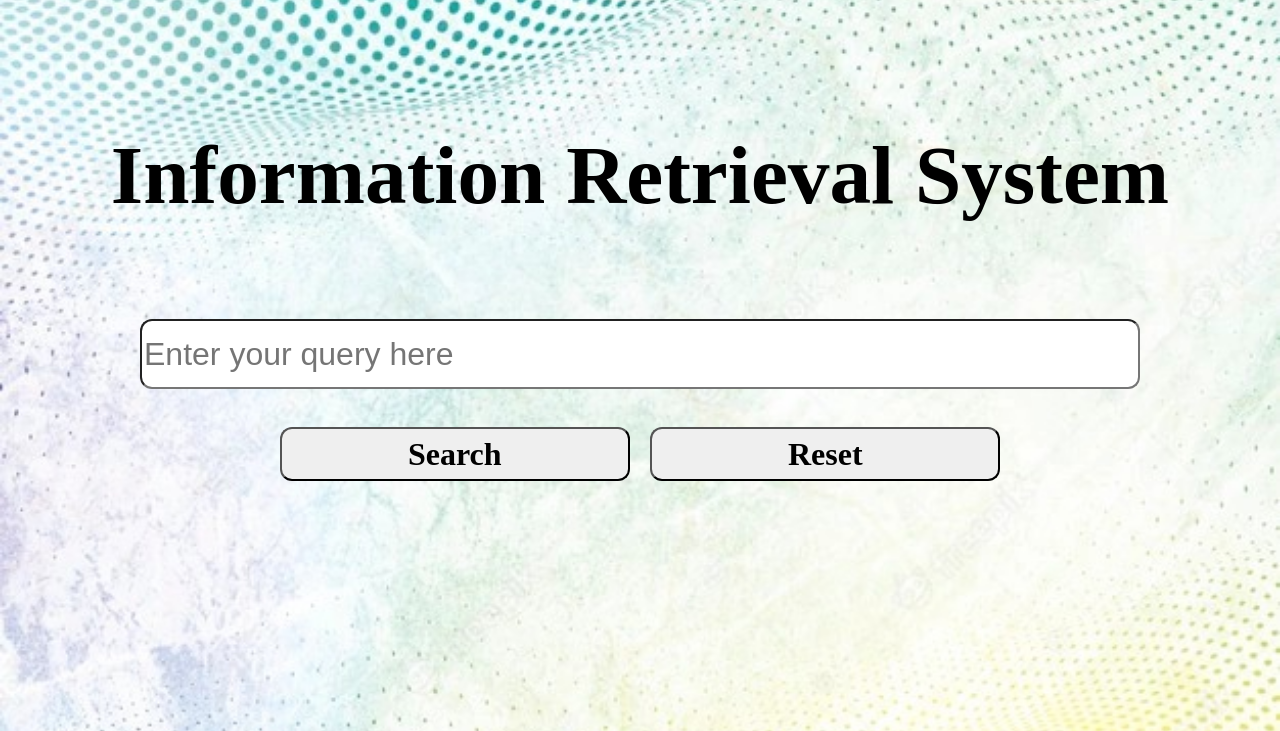
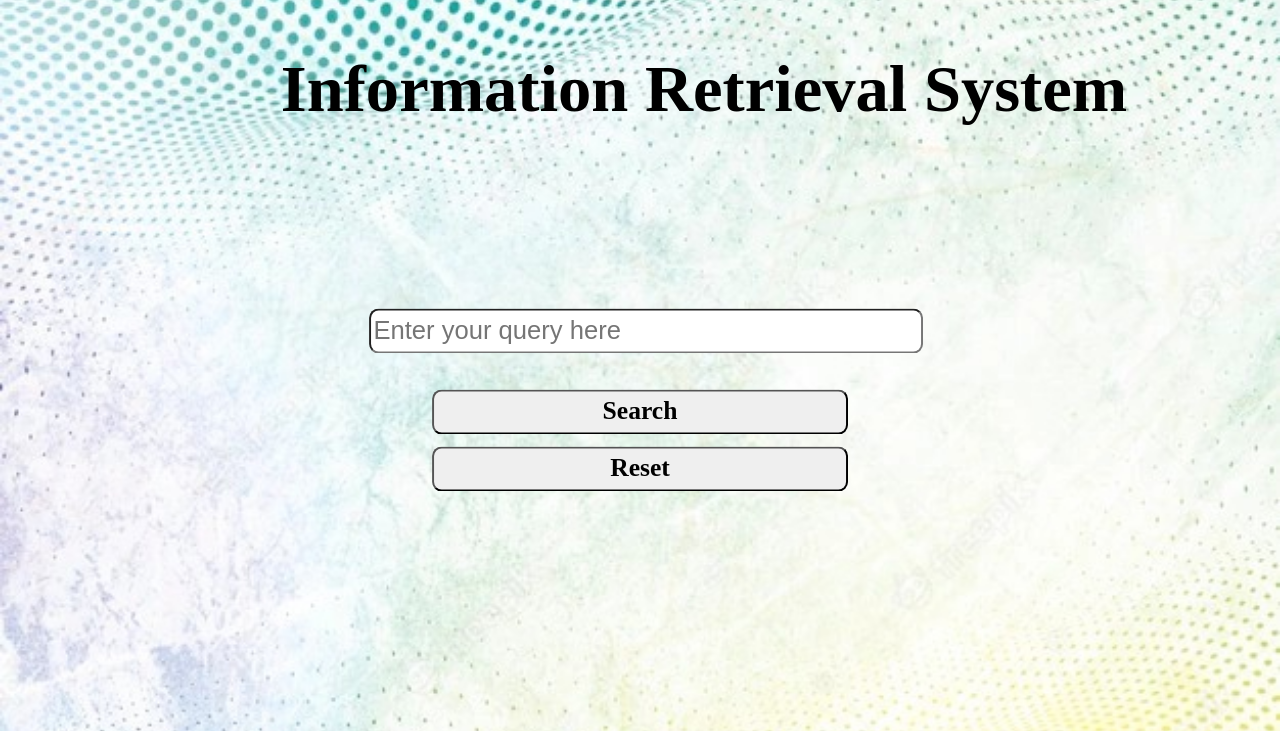
Before and after one commit to CO18350/Information_retrieval_system_SEO, a Flask app: page / in a window 1280 px wide; the page is wider, and only the part inside the window is pictured. Shown: the top 731 px of that part. Run offline with Flask 2, Linux system fonts and the light colour scheme; some libraries are stand-ins or nearby versions; some web fonts are replaced.

Commit message:
Update search.html

```diff
--- a/templates/search.html
+++ b/templates/search.html
@@ -13,6 +13,7 @@
       integrity="sha384-MCw98/SFnGE8fJT3GXwEOngsV7Zt27NXFoaoApmYm81iuXoPkFOJwJ8ERdknLPMO"
       crossorigin="anonymous"
     />
+    <meta name="viewport" content="width=device-width, initial-scale=1.0">
     <style type="text/css">
       .centered {
         position: absolute;
@@ -23,30 +24,28 @@
       }
       body {
         background: url("{{ url_for('static',filename='img/bgd12.jpg') }}")
-          /* no-repeat 0px 0px; */ no-repeat center center fixed;
+        no-repeat center center fixed;
         -webkit-background-size: cover;
         -moz-background-size: cover;
         -o-background-size: cover;
         background-size: cover;
-        /* width: 300px; */
       }
       p {
         color: black;
         font-family: Old English Text MT;
         font-weight: bold;
-        /* font-size: 2em; */
         display: inline-block;
-        font-size: 32px;
+        font-size: 1.8vw;
         transform: scale(1.3, 1.3);
       }
 
       input {
-        width: 1000px;
-        height: 70px;
-        font-size: 2rem;
+        width: 100%;
+        overflow: hidden;
+        font-size: 2vw;
         font-family: "KoHo", sans-serif;
-        margin: 0.5rem;
-        border-radius: 0.75rem;
+        margin: 0.5vw;
+        border-radius: 0.75vw;
         margin-bottom: 30px;
       }
       .author {
@@ -59,28 +58,32 @@
       .main-heading {
         margin-top: 10%;
         width: 100%;
-        font-size: 4rem;
-        text-align: center;
+        font-size: 4vw;
+        position: fixed;
+        top: 0;
+        right: 5vw;
+        left: 5vw;
+        padding: 1em 0;
+        margin: 0;
+        text-align:center;
       }
       .divrowr {
-        width: 350px;
-        /* float: right; */
-        margin: 0.5rem;
-        border-radius: 0.75rem;
+        width: 75%;
+        margin: 0.5vw;
+        border-radius: 0.75vw;
         font-family: 'Times New Roman', Times, serif;
         font-weight: bold;
         color: black;
-        font-size: 2rem;
+        font-size: 2vw;
       }
       .divrowl {
-        width: 350px;
-        /* float: left; */
-        margin: 0.5rem;
-        border-radius: 0.75rem;
+        width: 75%;
+        margin: 0.5vw;
+        border-radius: 0.75vw;
         font-family: 'Times New Roman', Times, serif;
         font-weight: bold;
         color: black;
-        font-size: 2rem;
+        font-size: 2vw;
       }
 
     </style>
```
